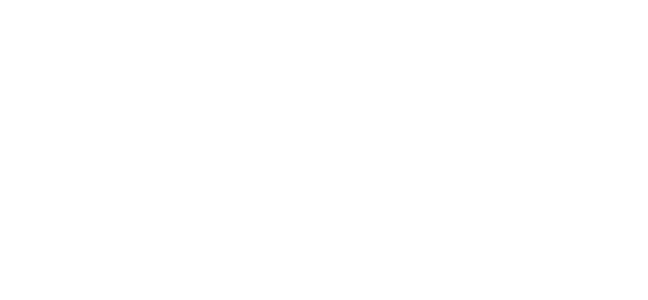
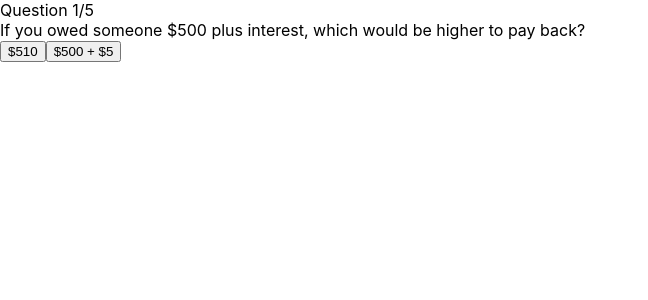
Before and after one commit to faustlarsen/fna, a React (Create React App) app: page / in a window 1280 px wide. Shown: the top 300 px of the page, without its empty margins (0-648 px from the left). Built offline with nearby package versions, Linux system fonts and the light colour scheme.

Commit message:
create quiz component,quiz logic

```diff
--- a/src/components/App.js
+++ b/src/components/App.js
@@ -1,51 +1,11 @@
 import React from 'react';
+import Quiz from './Quiz';
 
 function App() {
-  const questions = [
-    {
-      questionText: 'If you owed someone $500 plus interest, which would be higher to pay back?',
-      answerOptions: [
-				{ answerText: '$510', isCorrect: false },
-				{ answerText: '$500 + $5', isCorrect: false },
-			],
-    },
-    {
-      questionText: 'If both your income and the prices of groceries, gas, and other products you buy were to double over the next 20 years, how much will you be able to purchase?',
-      answerOptions: [
-				{ answerText: 'More than you can buy now', isCorrect: false },
-				{ answerText: 'Less than you can buy now', isCorrect: false },
-        { answerText: 'The same as you can buy now', isCorrect: false },
-			],
-    },
-    {
-      questionText: 'You have $1,000 in a savings account earning 1% annually. What would your balance be after 10 years if you never withdrew any money from your account?',
-      answerOptions: [
-				{ answerText: 'More than $1,100', isCorrect: false },
-				{ answerText: 'Exactly $1,100', isCorrect: false },
-        { answerText: 'Less than $1,100', isCorrect: false },
-			],
-    },
-    {
-      questionText: 'Suppose you lose 50% of a $10,000 investment. How much return would you need to get back to $10,000?',
-      answerOptions: [
-				{ answerText: 'A gain of 50%', isCorrect: false },
-				{ answerText: 'A gain of 75%', isCorrect: false },
-        { answerText: 'A gain of 100%', isCorrect: false },
-			],
-    },
-    {
-      questionText: 'Generally speaking, is it more secure to put your money into:',
-      answerOptions: [
-				{ answerText: 'One place', isCorrect: false },
-        { answerText: 'More than one place', isCorrect: false },
-			],
-    },
-  ]
   return (
-    <div className="App">
-      <header className="App-header">
-      </header>
-    </div>
+    <React.Fragment >
+      <Quiz />
+    </React.Fragment>
   );
 }
 
--- /dev/null
+++ b/src/components/Quiz.js
@@ -0,0 +1,80 @@
+import React, { useState } from 'react';
+
+function Quiz() {
+  const questions = [
+    {
+      questionText: 'If you owed someone $500 plus interest, which would be higher to pay back?',
+      answerOptions: [
+				{ answerText: '$510', isCorrect: false },
+				{ answerText: '$500 + $5', isCorrect: true },
+			],
+    },
+    {
+      questionText: 'If both your income and the prices of groceries, gas, and other products you buy were to double over the next 20 years, how much will you be able to purchase?',
+      answerOptions: [
+				{ answerText: 'More than you can buy now', isCorrect: false },
+				{ answerText: 'Less than you can buy now', isCorrect: false },
+        { answerText: 'The same as you can buy now', isCorrect: true },
+			],
+    },
+    {
+      questionText: 'You have $1,000 in a savings account earning 1% annually. What would your balance be after 10 years if you never withdrew any money from your account?',
+      answerOptions: [
+				{ answerText: 'More than $1,100', isCorrect: true },
+				{ answerText: 'Exactly $1,100', isCorrect: false },
+        { answerText: 'Less than $1,100', isCorrect: false },
+			],
+    },
+    {
+      questionText: 'Suppose you lose 50% of a $10,000 investment. How much return would you need to get back to $10,000?',
+      answerOptions: [
+				{ answerText: 'A gain of 50%', isCorrect: false },
+				{ answerText: 'A gain of 75%', isCorrect: false },
+        { answerText: 'A gain of 100%', isCorrect: true },
+			],
+    },
+    {
+      questionText: 'Generally speaking, is it more secure to put your money into:',
+      answerOptions: [
+				{ answerText: 'One place', isCorrect: false },
+        { answerText: 'More than one place', isCorrect: true },
+			],
+    },
+  ];
+
+  const [currentQuestion, setCurrentQuestion] = useState(0);
+	const [showScore, setShowScore] = useState(false);
+	const [score, setScore] = useState(0);
+
+  const handleAnswerOptionClick = (isCorrect) => {
+		if (isCorrect) {
+			setScore(score + 1);
+		}
+
+		const nextQuestion = currentQuestion + 1;
+		if (nextQuestion < questions.length) {
+			setCurrentQuestion(nextQuestion);
+		} else {
+			setShowScore(true);
+		}
+	};
+
+  return (
+    <div className='app'>
+			{showScore ? (
+				<div className='score-section'>
+					You got {score} correct out of {questions.length}.
+				</div>) : (
+				<React.Fragment>
+						<span>Question {currentQuestion + 1}</span>/{questions.length}
+						<div className='question-text'>{questions[currentQuestion].questionText}</div>
+						{questions[currentQuestion].answerOptions.map((answerOption) => (
+							<button onClick={() => handleAnswerOptionClick(answerOption.isCorrect)}>{answerOption.answerText}</button>
+						))}
+				</React.Fragment>
+			)}
+		</div>
+	);
+}
+
+export default Quiz;
```
